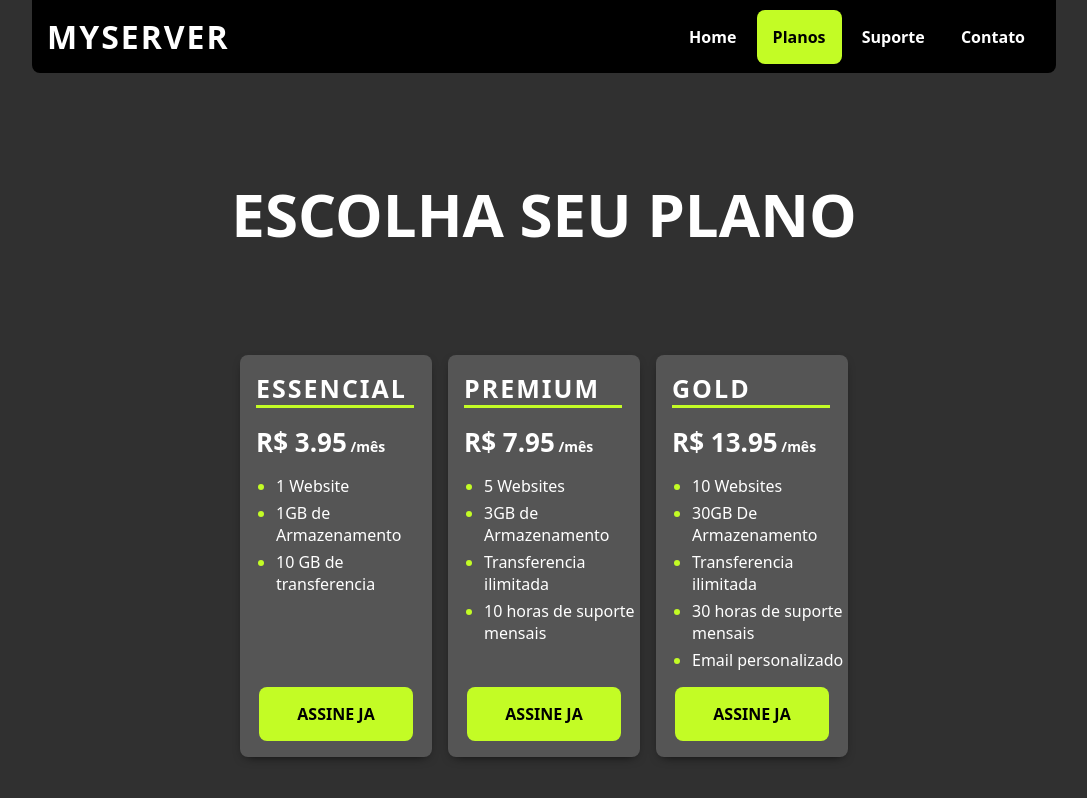
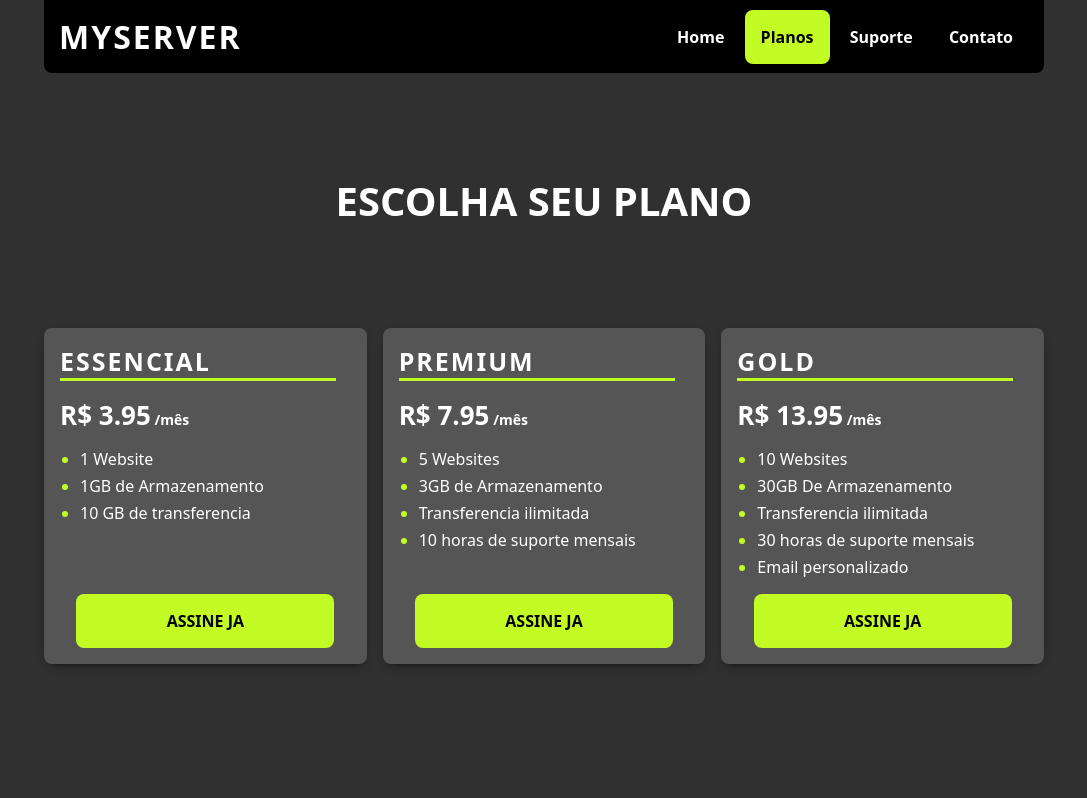
Before and after one commit to ArthurLimaQz/Escolha-seu-plano, a plain HTML site: page index.html in a window 1280 px wide. Shown: the whole page, without its empty margins (96-1183 px from the left). Drawn offline with Linux system fonts and the light colour scheme; files that its build step writes are made by us from their sources.

Commit message:
alinhando navbar com card

```diff
--- a/index.html
+++ b/index.html
@@ -33,9 +33,7 @@
         </nav>
     </header>
     <section>
-        <div class="titulo-plano">
-            <h1>escolha seu plano</h1>
-        </div>
+        <h1 class="titulo-plano">escolha seu plano</h1>
         <ul class="box-card">
             <li class="list-card">
                 <div>
--- a/src/style/index/partials/header.css
+++ b/src/style/index/partials/header.css
@@ -1,7 +1,8 @@
 @import url(./../../global/reset.css);
 
 header {
-    width: 80%;
+    width: 90%;
+    max-width: 1000px;
     margin: auto;
     background-color: #000;
     padding: 15px;
--- a/src/style/index/partials/section.css
+++ b/src/style/index/partials/section.css
@@ -17,6 +17,9 @@
     justify-content: center;
     flex-wrap: wrap;
     gap: 16px;
+    width: 90%;
+    max-width: 1000px;
+    margin: auto;
 }
 
 .list-card {
@@ -28,6 +31,7 @@
     border-radius: 8px;
     background-color: #555555;
     box-shadow: 0 4px 12px -6px black;
+    flex-grow: 1;
 }
 
 .list-card div {
```
